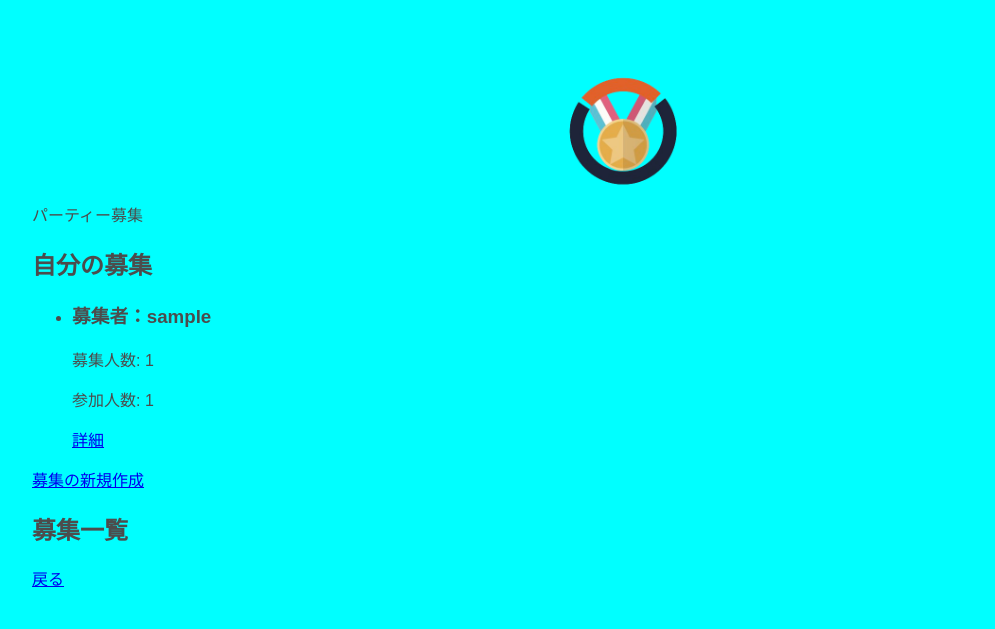
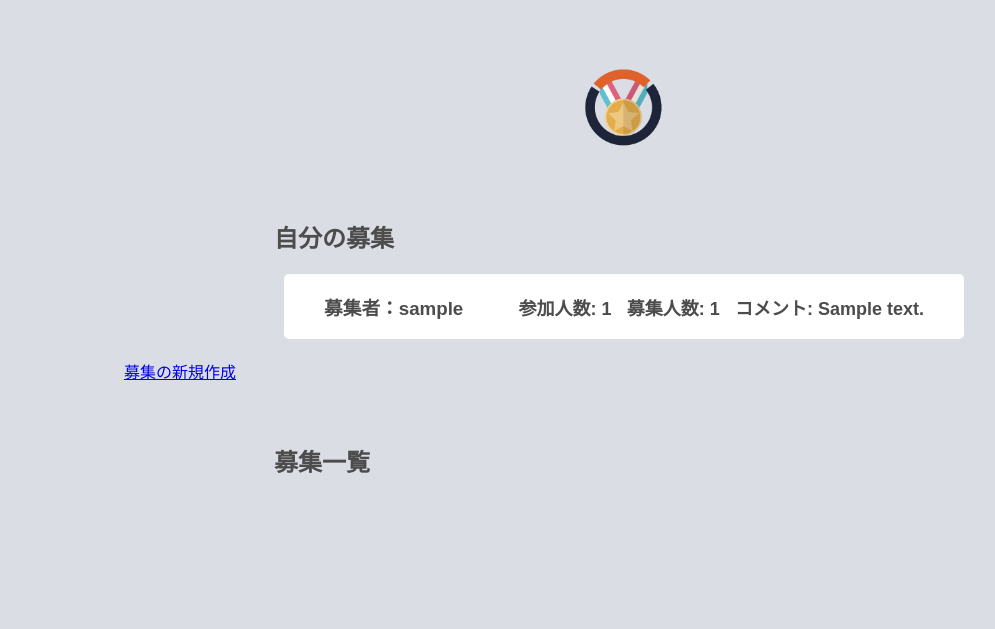
Before and after one commit to SakuraWada/road_map, a Django app: page /party_recruitment_list in a window 1280 px wide. Shown: the top 629 px of the page, without its empty margins (16-1011 px from the left). Run offline with Django 4.2, Linux system fonts and the light colour scheme; a user stored in the database is signed in; tables that the repository leaves empty hold one stand-in row (values such as "Sample post").

Commit message:
カードリストの作成

```diff
--- a/overwin/static/overwin/css/party_recruitment/party_recruitment_list.css
+++ b/overwin/static/overwin/css/party_recruitment/party_recruitment_list.css
@@ -1,3 +1,42 @@
-body{
-    background-color: aqua;
+.logo-img{
+    width: 150px;
 }
+
+.content{
+    max-width: 1000px;
+    margin: 0 auto;
+}
+
+.title{
+    margin-top: 60px;
+    margin-left:15%;
+}
+
+.card {
+    width: 60%;
+    background-color: #fff;
+    border-radius: 5px;
+    padding: 0px 40px;
+    margin: 0 auto;
+    margin-bottom: 20px;
+}
+
+.card a{
+    text-decoration: none;
+}
+
+.card-content{
+    display: flex;
+    justify-content: space-between;
+    align-items: center;
+    color: #4c4c4c;
+}
+
+.card-content h3{
+    margin-right: 40px;
+}
+.card-content p{
+    font-weight: 600;
+    font-size: large;
+    margin-left: 5px;
+}
--- a/overwin/templates/overwin/party_recruitment_list.html
+++ b/overwin/templates/overwin/party_recruitment_list.html
@@ -7,33 +7,50 @@
 {% endblock %}
 
 {% block content %}
-<div class="h1">パーティー募集</div>
-<h2>自分の募集</h2>
-{% for recruitment in user_recruitment %}
-<ul>
-    <li>
-        <h3>募集者：{{ recruitment.owner.username }}</h3>
-        <p>募集人数: {{ recruitment.max_recruit_member }}</p>
-        <p>参加人数: {{ recruitment.current_member_count }}</p>
-        <a href="{%url 'overwin:party_recruitment_detail' recruitment.id %}">詳細</a>
-    </li>
-</ul>
+<div class="content">
 
-{% empty %}
+<h2 class="title">自分の募集</h2>
+<div class="card-container">
+    {% for recruitment in user_recruitment %}
+    <div class="card">
+        <a href="{%url 'overwin:party_recruitment_detail' recruitment.id %}">
+        <div class="card-content">
+            <h3>募集者：{{ recruitment.owner.username }}</h3>
+            <p>参加人数: {{ recruitment.current_member_count }}</p>
+            <p>募集人数: {{ recruitment.max_recruit_member }}</p>
+            {% if recruitment.comment %}
+            <p>コメント: {{ recruitment.comment }}</p>
+            {% else %}
+            <p>コメント: - </p>
+            {% endif %}
+        </div>
+        </a>
+    </div>
+
+    {% empty %}
     <p>募集を作成していません</p>
-{% endfor %}
+    {% endfor %}
+</div>
+
 <a href="{% url 'overwin:party_recruitment_create'%}">募集の新規作成</a>
 
-<h2>募集一覧</h2>
-<ul>
+<h2 class="title">募集一覧</h2>
+<div class="card-container">
     {% for recruitment in other_recruitments %}
-        <li>
+    <div class="card">
+        <a href="{%url 'overwin:party_recruitment_detail' recruitment.id %}">
+        <div class="card-content">
             <h3>募集者：{{ recruitment.owner.username }}</h3>
             <p>募集人数: {{ recruitment.max_recruit_member }}</p>
             <p>参加人数: {{ recruitment.current_member_count }}</p>
-            <a href="{%url 'overwin:party_recruitment_detail' recruitment.id %}">詳細</a>
-        </li>
+            {% if recruitment.comment %}
+            <p>コメント: {{ recruitment.comment }}</p>
+            {% else %}
+            <p>コメント: - </p>
+            {% endif %}
+        </div>
+        </a>
+    </div>
     {% endfor %}
-</ul>
-<a href="{% url 'overwin:mypage'%}">戻る</a>
+</div>
 {% endblock %}
```
